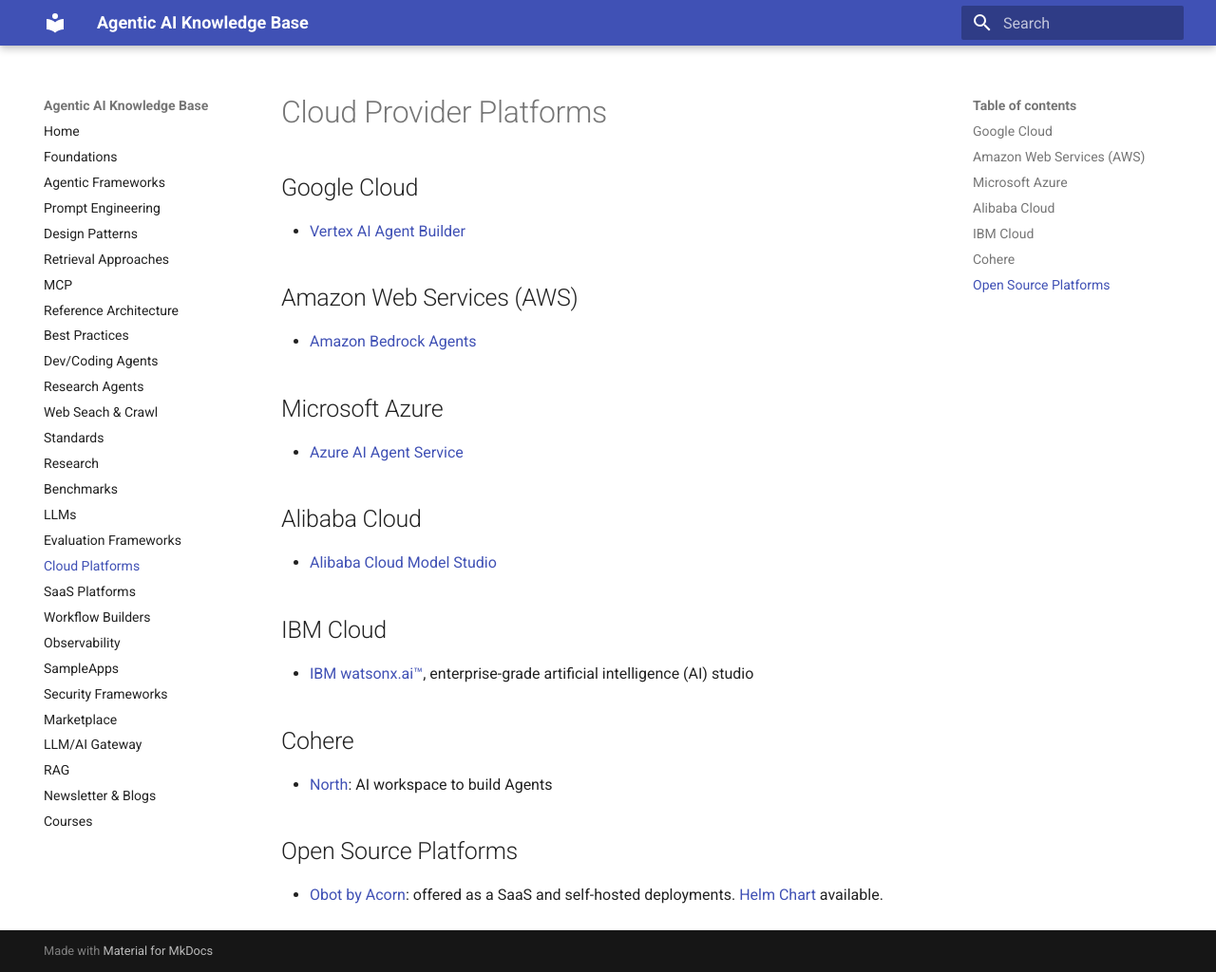
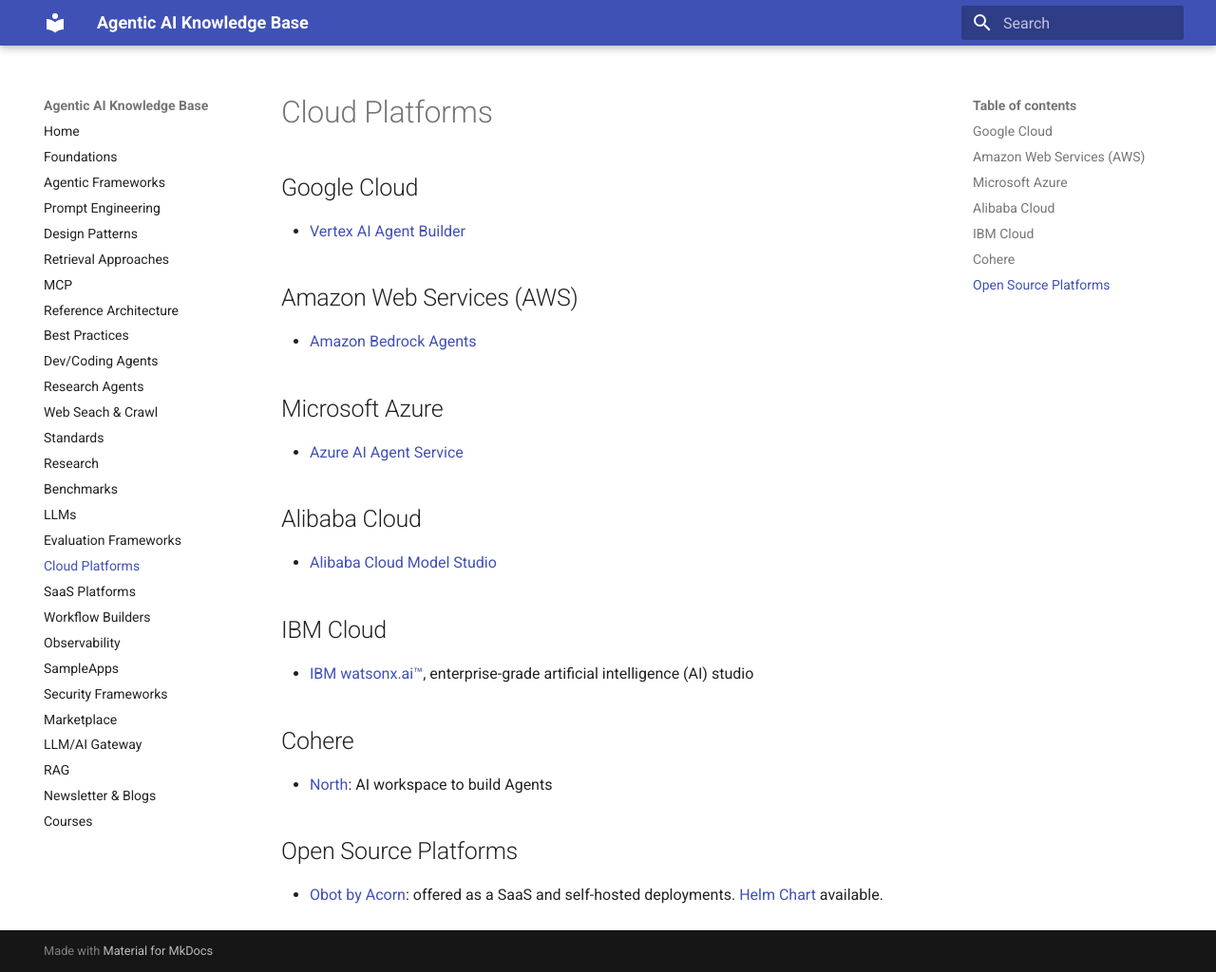
Before and after one commit to ankurkumarz/agentic-ai-knowledge-base, an MkDocs documentation site: the page built from docs/CloudProviderPlatforms/README.md, in a window 1280 px wide and 1024 px high. Shown: the whole window at 95% size. Built offline with MkDocs 1.6.1 and Material for MkDocs 9.7.7, drawn with Linux system fonts in a browser that asks for light colours.

Commit message:
Update README.md

```diff
--- a/docs/CloudProviderPlatforms/README.md
+++ b/docs/CloudProviderPlatforms/README.md
@@ -1,5 +1,3 @@
-# Cloud Provider Platforms
-
 ## Google Cloud
 
 - [Vertex AI Agent Builder](https://cloud.google.com/products/agent-builder)
```
